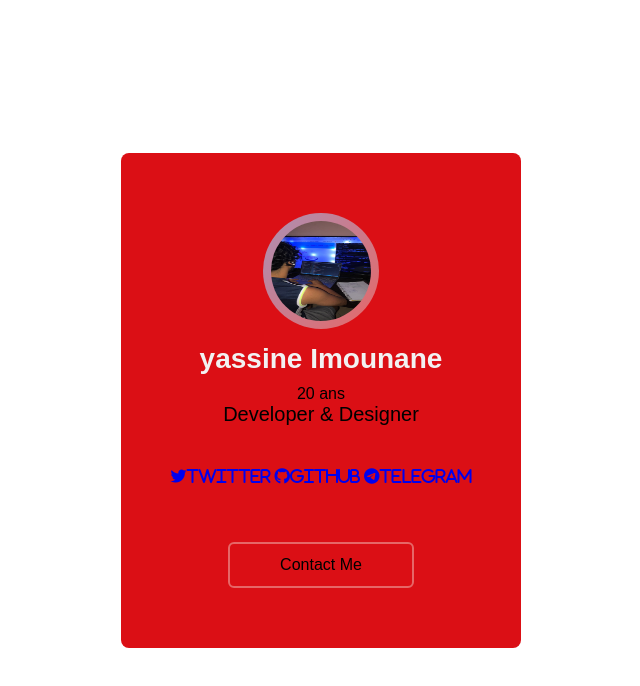
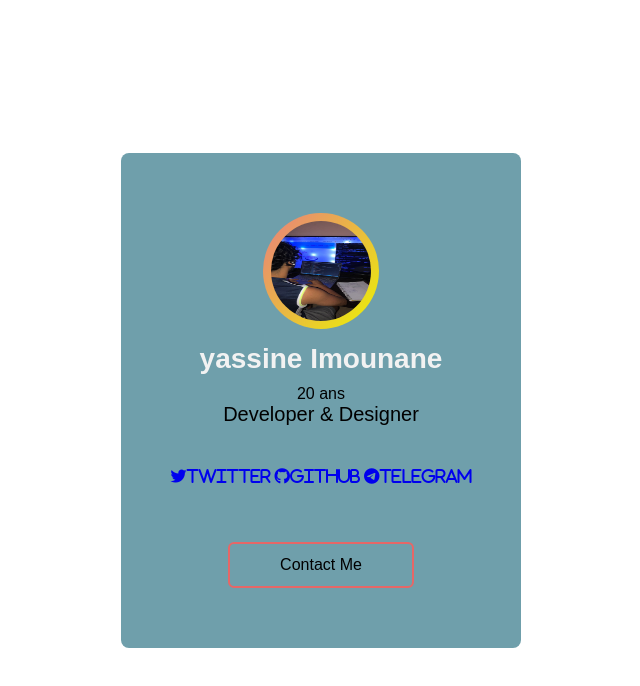
Before and after one commit to Yassni-dev/yassni, a plain HTML site: page index.html in a window 1280 px wide. Shown: the whole page, without its empty margins (319-959 px from the left). Drawn offline with Linux system fonts and the light colour scheme; files whose address does not match are found by name.

Commit message:
Update style.css

```diff
--- a/yass/style.css
+++ b/yass/style.css
@@ -23,14 +23,14 @@
   }
 
   .card-header{
-    background:#DB0F15;
+    background:#6f9fab;
     padding: 60px 40px;
   }
 
   .pic{
     display: inline-block;
     padding: 8px;
-    background: linear-gradient(130deg, #74b9ff, #e66767);
+    background: linear-gradient(130deg, #e60afa, #ebf303);
     margin: auto;
     border-radius: 50%;
     background-size: 200% 200%;
```
